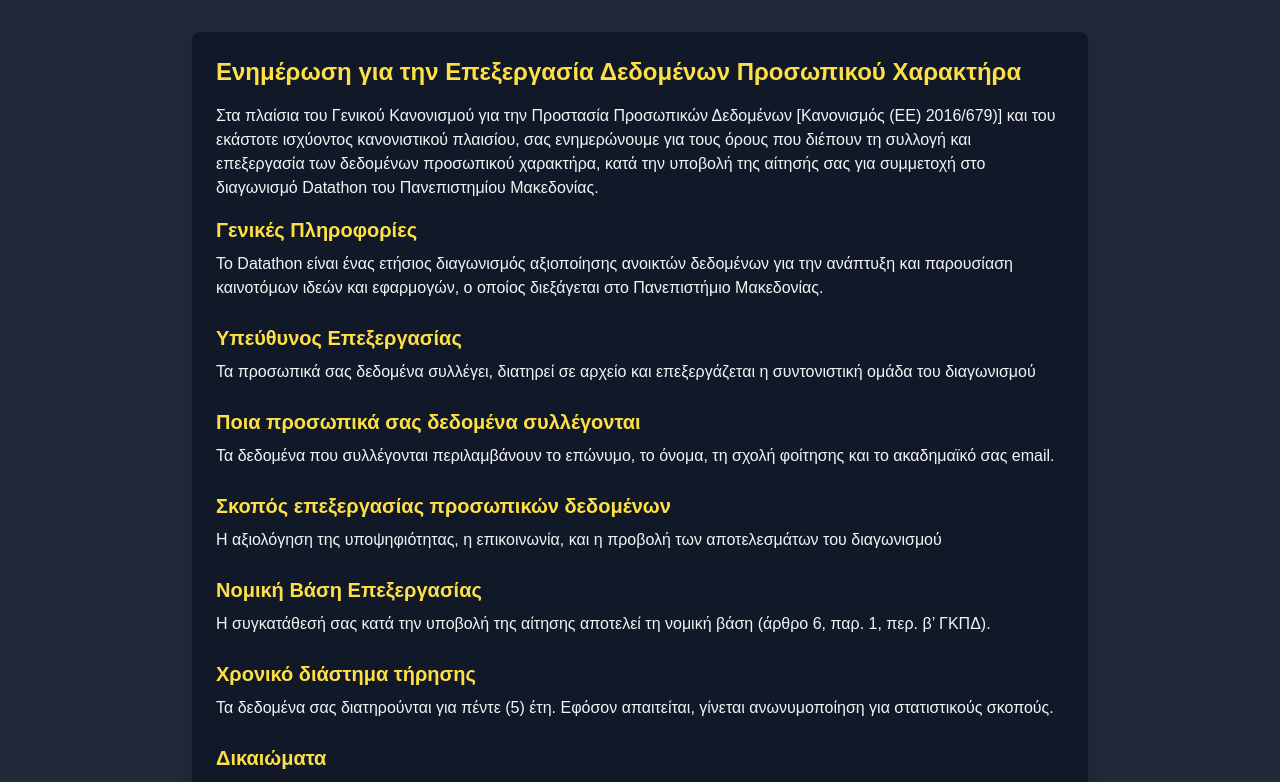
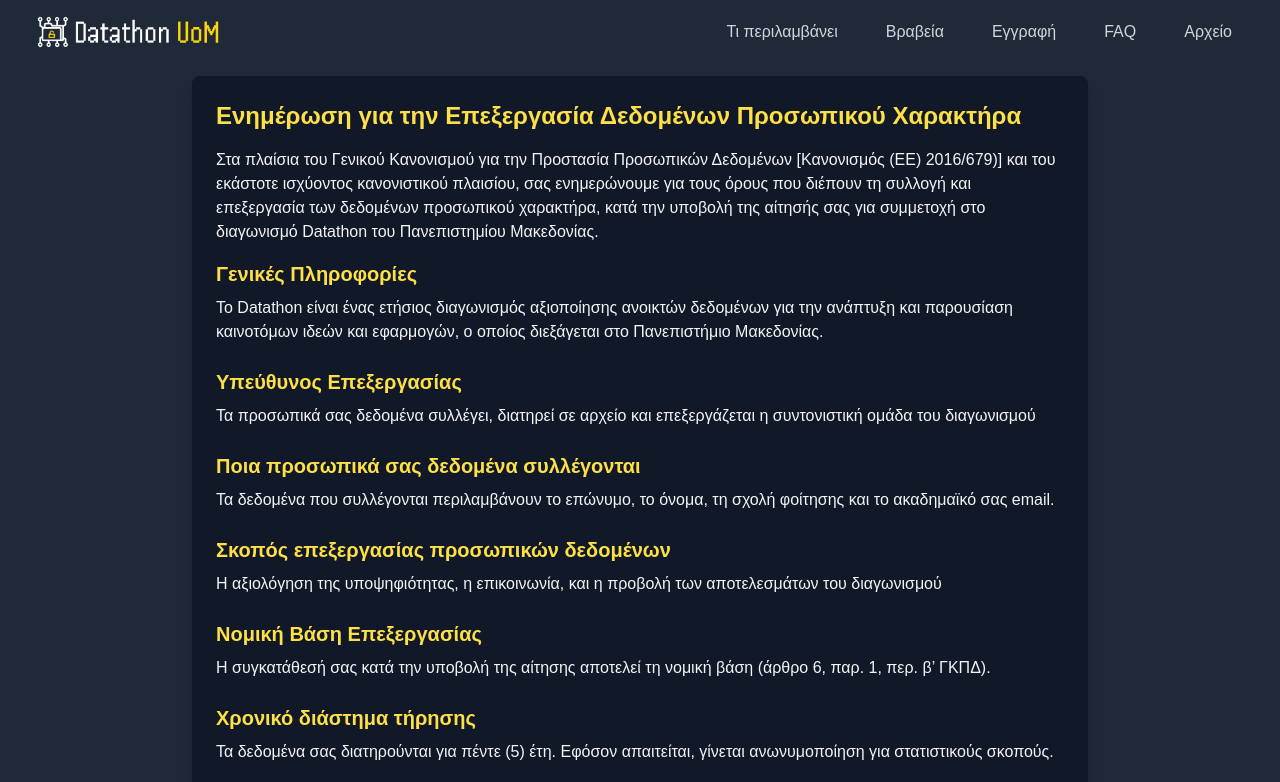
Before and after one commit to TonyGnk/datathon-website, a Next.js app: page /privacy_policy in a window 1280 px wide. Shown: the top 782 px of the page. Built offline with nearby package versions, Linux system fonts and the light colour scheme.

Commit message:
Add Header component to PrivacyPolicy page and implement logo click navigation; refactor layout for improved readability

```diff
--- a/components/Header.js
+++ b/components/Header.js
@@ -1,8 +1,10 @@
 import React, { useState, useEffect } from 'react';
 import { Menu } from 'lucide-react';
 import Link from 'next/link';
+import { useRouter } from 'next/router';
 
 export const Header = () => {
+    const router = useRouter();
     const [isOpen, setIsOpen] = useState(false);
     const [activeSection, setActiveSection] = useState('');
     const [isScrolled, setIsScrolled] = useState(false);
@@ -44,6 +46,16 @@
         return () => sections.forEach(section => observer.unobserve(section));
     }, []);
 
+    const handleLogoClick = () => {
+        if (router.pathname !== '/') {
+            // If we're not on the main page, navigate to it
+            router.push('/');
+        } else {
+            // If we're already on the main page, just scroll to top
+            window.scrollTo({ top: 0, behavior: 'smooth' });
+        }
+    };
+
     const scrollToSection = (sectionId) => {
         const element = document.getElementById(sectionId);
         if (element) {
@@ -61,11 +73,12 @@
             : 'bg-transparent'
             }`}>
             <div className="relative">
-
-
                 <div className="max-w-7xl mx-auto px-4 sm:px-6 lg:px-8 relative z-10">
                     <div className="flex justify-between items-center h-16">
-                        <div className="flex-shrink-0">
+                        <div
+                            className="flex-shrink-0 cursor-pointer"
+                            onClick={handleLogoClick}
+                        >
                             <img
                                 src="/logo2.png"
                                 alt="Logo"
--- a/pages/privacy_policy.js
+++ b/pages/privacy_policy.js
@@ -1,9 +1,12 @@
 import React from 'react';
+import Header from '../components/Header';
 
 const PrivacyPolicy = () => {
     return (
-        <div className="min-h-screen bg-gray-800 text-gray-100 p-8">
-            <div className="max-w-4xl mx-auto bg-gray-900 p-6 rounded-lg shadow-lg">
+        <div className="min-h-screen bg-gray-100">
+            <Header />
+            <div className="bg-gray-800 text-gray-100 p-8">
+                <div className="max-w-4xl mx-auto bg-gray-900 mt-11 p-6 rounded-lg shadow-lg">
                     <h1 className="text-2xl font-bold mb-4 text-yellow-300">
                         Ενημέρωση για την Επεξεργασία Δεδομένων Προσωπικού Χαρακτήρα
                     </h1>
@@ -94,6 +97,7 @@
                     </footer>
                 </div>
             </div>
+        </div>
     );
 };
 
```
Lines whose indentation alone changed are shown as unchanged.
